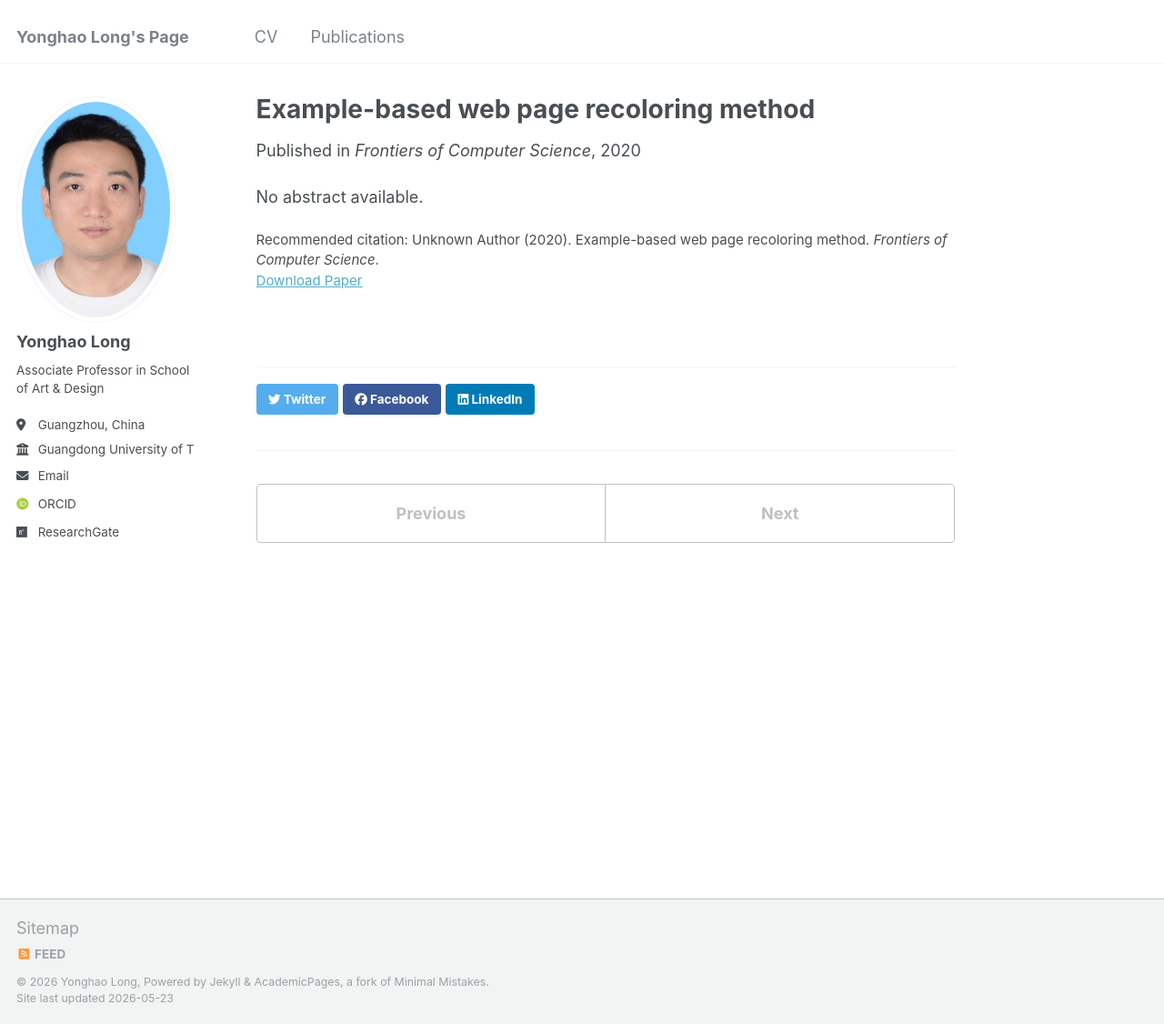
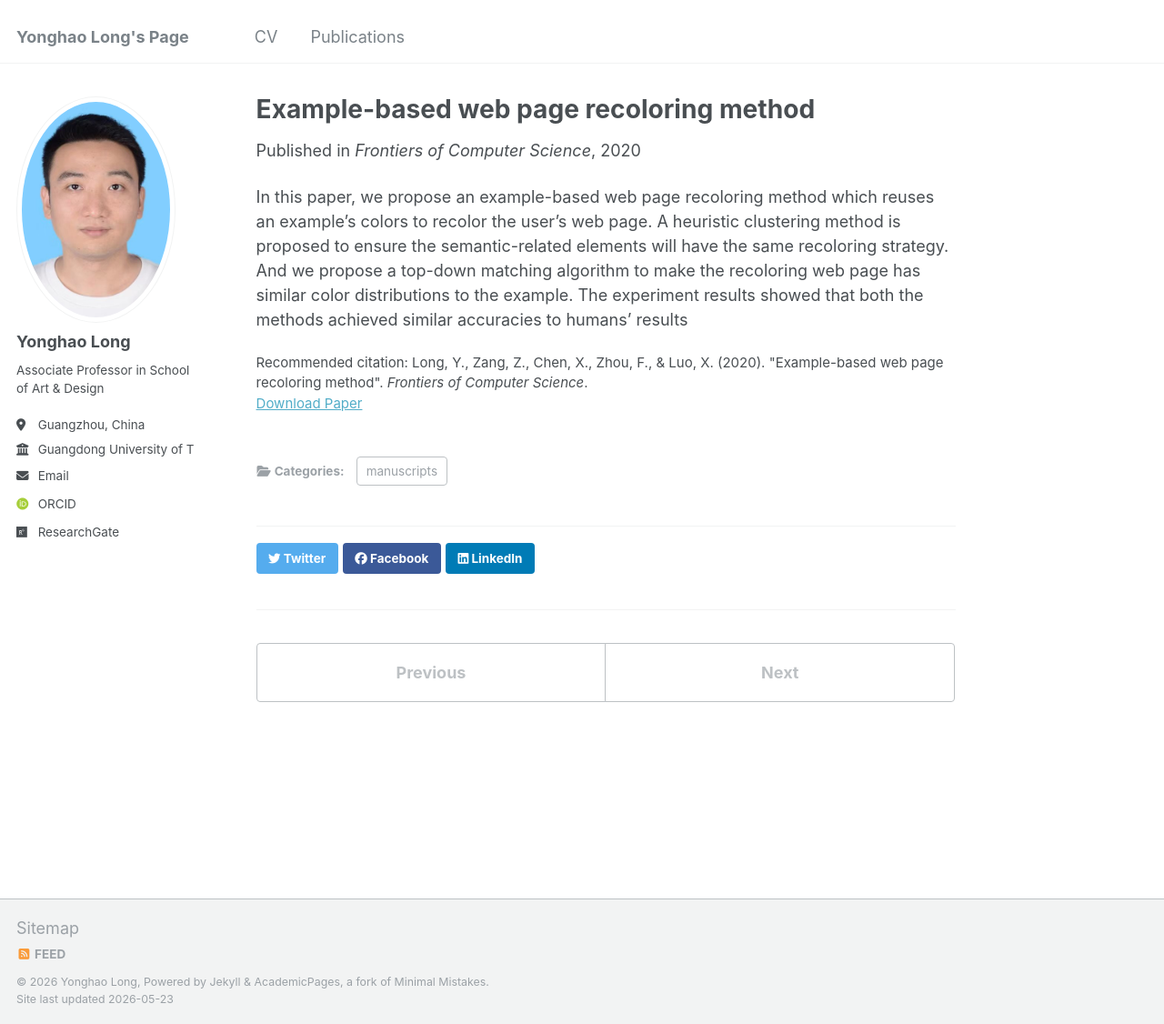
Before and after one commit to qoolyh/qoolyh.github.io, a Jekyll site: the page built from _publications/2020-example-based-web-page-recoloring-method.md, in a window 1280 px wide and 1126 px high. Shown: the whole window at 91% size. Built offline with Jekyll 4.4.1, drawn with Linux system fonts in a browser that asks for light colours; some web fonts are replaced.

Commit message:
Update 2020-example-based-web-page-recoloring-method.md

```diff
--- a/_publications/2020-example-based-web-page-recoloring-method.md
+++ b/_publications/2020-example-based-web-page-recoloring-method.md
@@ -1,11 +1,13 @@
 ---
 title: "Example-based web page recoloring method"
 collection: publications
-permalink: /publication/2020-example-based-web-page-recoloring-method
-excerpt: 'No abstract available....'
+category: manuscripts
+permalink: /publication/2020-01-01-example-based-web-page-recoloring-method
+excerpt: 'An example-based web page recoloring method which reuses an example’s colors to recolor the user’s web page.'
 date: 2020-01-01
 venue: 'Frontiers of Computer Science'
-paperurl: '#'
-citation: 'Unknown Author (2020). Example-based web page recoloring method. <i>Frontiers of Computer Science</i>.'
+paperurl: 'https://link.springer.com/article/10.1007/s11704-019-9012-5'
+citation: 'Long, Y., Zang, Z., Chen, X., Zhou, F., & Luo, X. (2020). "Example-based web page recoloring method". <i>Frontiers of Computer Science</i>.'
 ---
-No abstract available.
+
+In this paper, we propose an example-based web page recoloring method which reuses an example’s colors to recolor the user’s web page. A heuristic clustering method is proposed to ensure the semantic-related elements will have the same recoloring strategy. And we propose a top-down matching algorithm to make the recoloring web page has similar color distributions to the example. The experiment results showed that both the methods achieved similar accuracies to humans’ results
```
